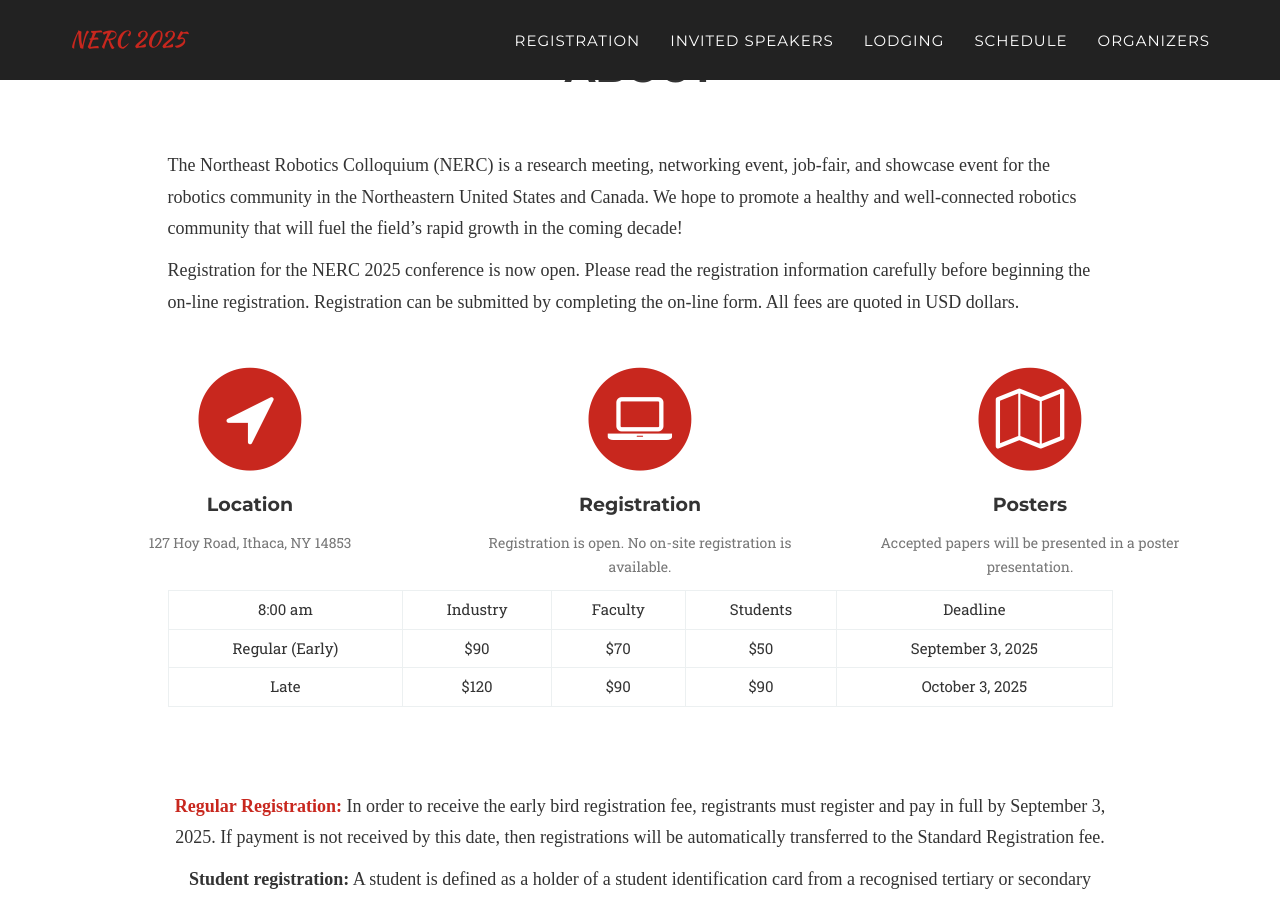
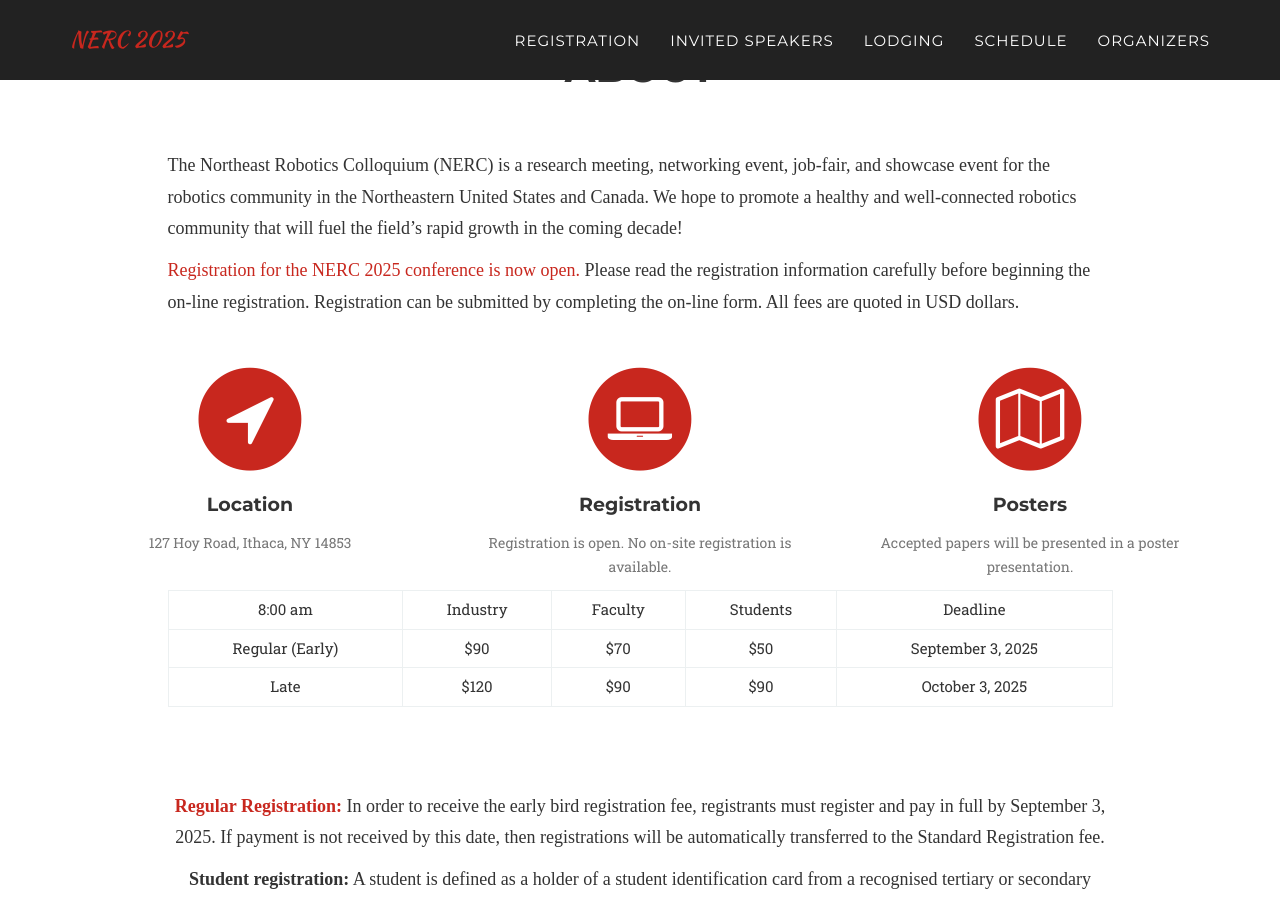
Before and after one commit to Cornell-Tech-AIRLab/cornell2025.nerc.io, a Jekyll site: the page built from index.html, in a window 1280 px wide and 900 px high, scrolled down 869 px. Built offline with Jekyll 4.4.1, drawn with Linux system fonts in a browser that asks for light colours; some web fonts are replaced.

Commit message:
add more reg links

```diff
--- a/_includes/registration.html
+++ b/_includes/registration.html
@@ -7,7 +7,7 @@
       </div>
       <div class="col-sm-10" style="float:none;margin:auto;">
         <p style="font-family: 'Times New Roman', Times, serif; font-size: 18px;">The Northeast Robotics Colloquium (NERC) is a research meeting, networking event, job-fair, and showcase event for the robotics community in the Northeastern United States and Canada. We hope to promote a healthy and well-connected robotics community that will fuel the field’s rapid growth in the coming decade!</p>
-        <p style="font-family: 'Times New Roman', Times, serif; font-size: 18px;">Registration for the NERC 2025 conference is now open. Please read the registration information carefully before beginning the on-line registration. Registration can be submitted by completing the on-line form. All fees are quoted in USD dollars.<br><br></p>
+        <p style="font-family: 'Times New Roman', Times, serif; font-size: 18px;"><a href="https://events.ces.scl.cornell.edu/NERC">Registration for the NERC 2025 conference is now open.</a> Please read the registration information carefully before beginning the on-line registration. Registration can be submitted by completing the on-line form. All fees are quoted in USD dollars.<br><br></p>
       </div>
     </div>
 
```
